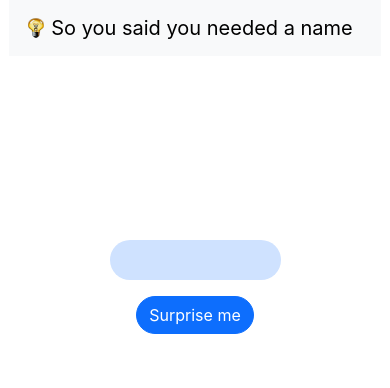
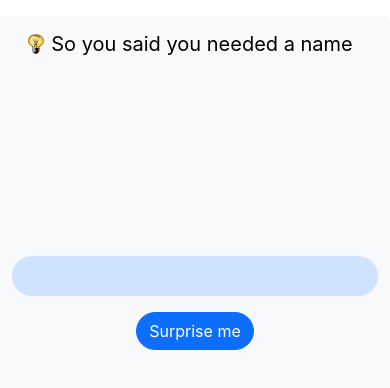
Before and after one commit to Radami/random_name, a React (Create React App) app in the folder restaurants-fe/: page / in a window 390 px wide. Shown: the top 388 px of the page. Built offline with nearby package versions, Linux system fonts and the light colour scheme; no server answers; the HTML template or start-up script is replaced by a standard one.

Commit message:
Make footer and home more responsive instead of fixed width

```diff
--- a/restaurants-fe/src/components/header.js
+++ b/restaurants-fe/src/components/header.js
@@ -4,9 +4,9 @@ import logo from '../assets/logo.png';
 class Header extends Component {
     render() {
       return (
-        <div class="container d-flex justify-content-center w-50">
-          <nav class="navbar navbar-expand-lg navbar-light bg-light">
-            <div class="container-fluid">
+        <div class="container d-flex col-lg-5 mt-3 bg-light rounded-top">
+          <nav class="navbar navbar-light w-100">
+            <div class="container-fluid justify-content-center">
               <a class="navbar-brand" href="#">
                 <img src={logo} alt="" width="30" height="24" class="d-inline-block align-text-top" />
                 So you said you needed a name
--- a/restaurants-fe/src/components/home.js
+++ b/restaurants-fe/src/components/home.js
@@ -31,9 +31,9 @@ class Home extends Component {
 
         return (
             <div class="d-flex flex-column min-vh-100">
-                <div class="container-fluid w-50 d-flex flex-column flex-grow-1 justify-content-center">
+                <div class="container-fluid d-flex flex-column col-lg-5 flex-grow-1 justify-content-center bg-light">
                     <div class="row flex-grow-1">
-                        <div class="col d-flex flex-column justify-content-end text-center mt-auto mb-auto">
+                        <div class="col d-flex flex-column justify-content-end text-center my-auto">
                             <div class="container-md py-3 rounded-pill bg-primary-subtle">
                                 <h3>{this.state.name}</h3>
                             </div>
```
